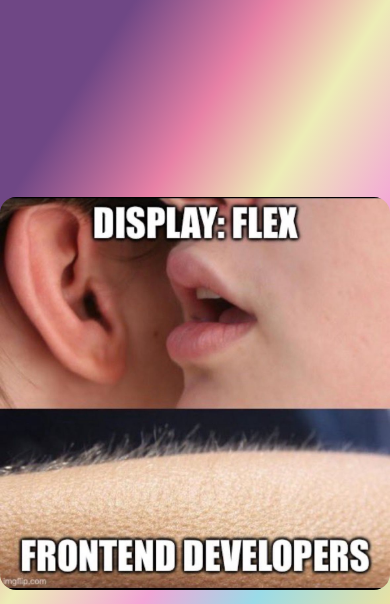
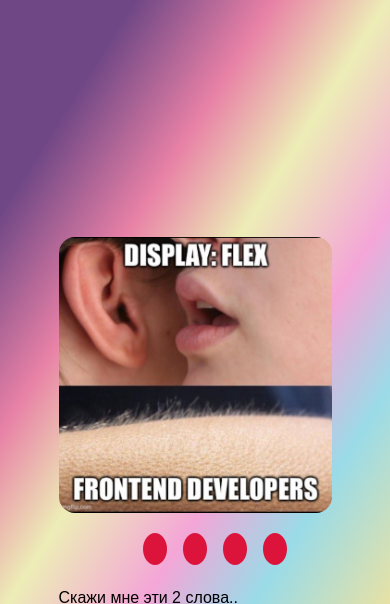
Before and after one commit to nemaego/cssMemeSlider, a plain HTML site: page cssMemeSlider/index.html in a window 390 px wide. Shown: the top 604 px of the page. Drawn offline with Linux system fonts and the light colour scheme.

Commit message:
feat: add mobile version (Mon, Sep 16, 2024 03:15:21 AM)

```diff
--- a/cssMemeSlider/index.html
+++ b/cssMemeSlider/index.html
@@ -32,8 +32,8 @@
             <div class="texts">
                 <div class="text">Скажи мне эти 2 слова..</div>
                 <div class="text">Учебный день любого джуна</div>
-                <div class="text">Твой Senior</div>
-                <div class="text">Когда код не работает</div>
+                <div class="text">Твой Senior Frontend Dev</div>
+                <div class="text">Когда код опять не работает</div>
             </div>
 
         <div class="navigation">
--- a/cssMemeSlider/style.css
+++ b/cssMemeSlider/style.css
@@ -14,7 +14,7 @@ body {
     margin: 0;
 }
 .slider {
-    width: 50em;
+    width: 65em;
     overflow: hidden;
     display: flex;
     flex-direction: column;
@@ -36,7 +36,7 @@ body {
     border-radius: 1rem;
 }
 .meme_text {
-    width: 50em;
+    width: 65em;
     display: flex;
     flex-direction: row;
     justify-content: space-between;
@@ -56,6 +56,7 @@ body {
 }
 .navigation {
     display: flex;
+    margin-top: 0.5rem;
 }
 .navigation label {
     width: 2rem;
@@ -108,3 +109,42 @@ body {
 #meme4:checked~.meme_text .navigation label:nth-child(4) .control {
     opacity: 1;
 }
+
+@media (max-width: 1050px) {
+    .slider {
+        width: 70%;
+    }
+    .meme_text {
+        width: 100%;
+    }
+
+}
+
+@media (max-width: 830px) {
+    .slider {
+        width: 70%;
+    }
+    .meme_text {
+        width: 70%;
+    }
+    .meme_text {
+        width: 70%;
+        flex-direction:column-reverse;
+    }
+
+    .navigation {
+        width: 100%;
+        margin-left: 50%;
+    }
+    }
+    @media (max-width: 520px) {
+        .text {
+            font-size: 1rem;
+        }
+        .navigation {
+            margin-left: 40%;
+        }
+        .navigation label {
+            width: 1.5rem;
+        }
+    }
```
